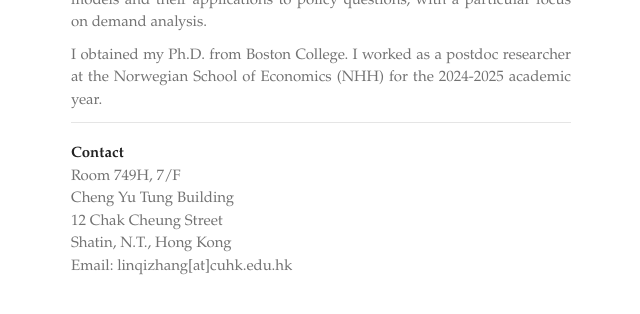
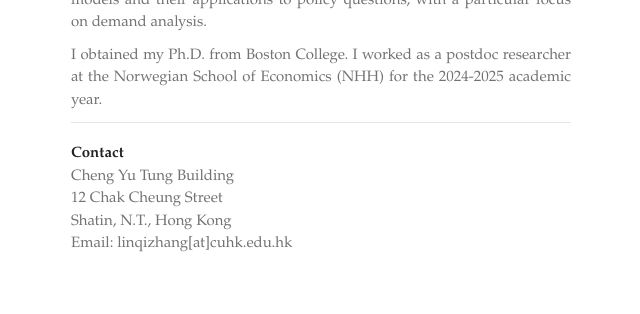
Before and after one commit to zhanglinqi/zhanglinqi.github.io, a Jekyll site: the page built from index.md, in a window 1280 px wide, cut to the strip 365-679 px from the top of the page. Shown: the whole strip, without its empty margins (499-1139 px from the left). Built offline with Jekyll 4.4.1, drawn with Linux system fonts in a browser that asks for light colours.

Commit message:
update work in progress

```diff
--- a/index.md
+++ b/index.md
@@ -25,7 +25,6 @@ I obtained my Ph.D. from Boston College. I worked as a postdoc researcher at the
 ---
 
 **Contact**
-Room 749H, 7/F
 Cheng Yu Tung Building
 12 Chak Cheung Street
 Shatin, N.T., Hong Kong
```
Also changed, not shown: research.md (+3 -1 lines).
